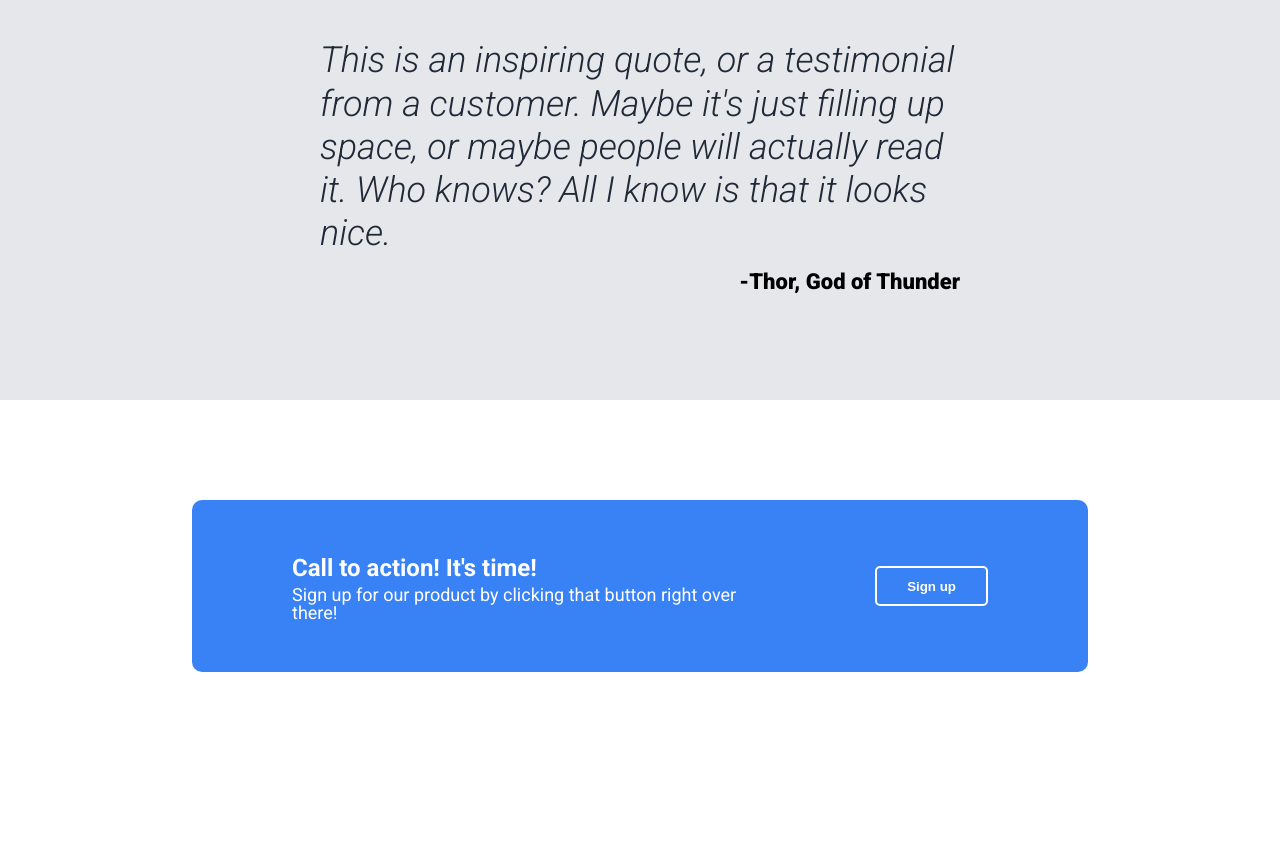
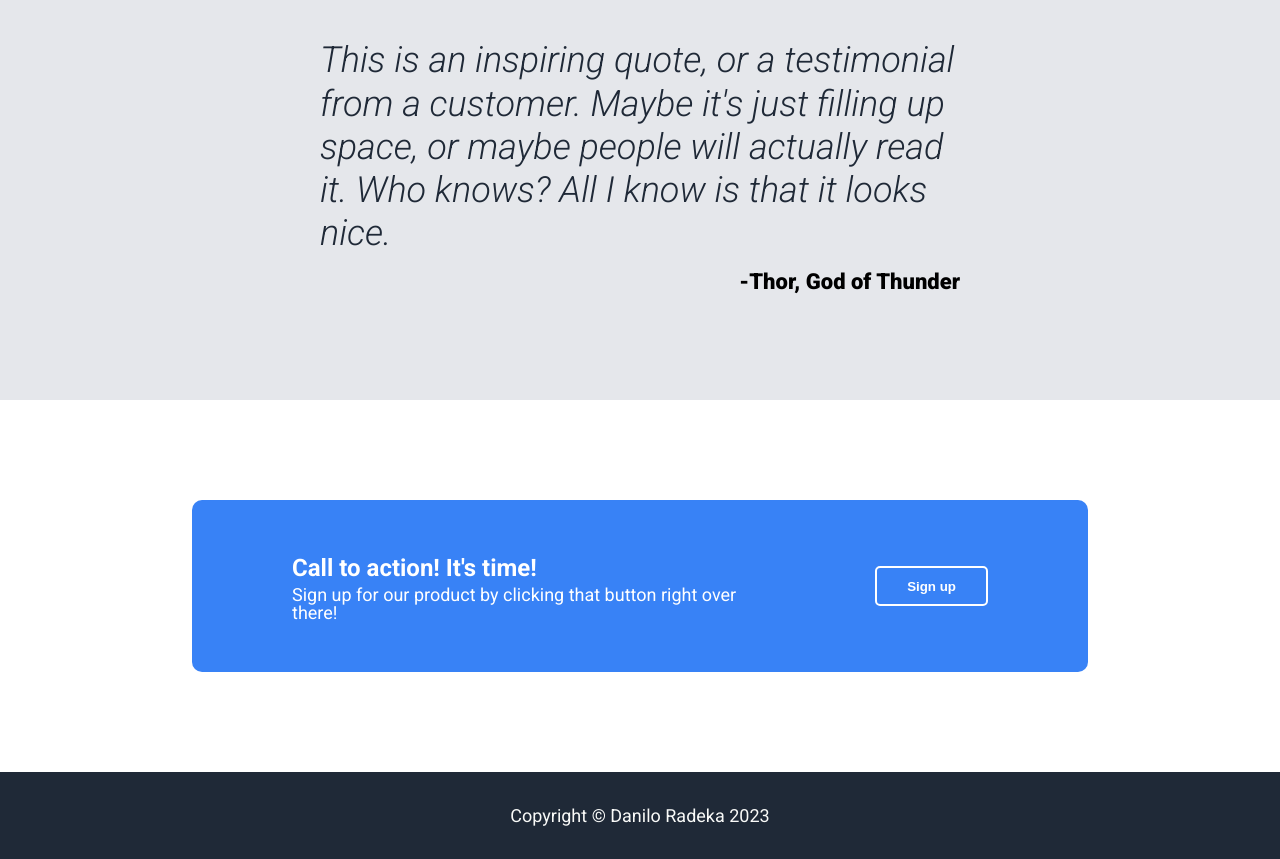
Before and after one commit to RadekaD/odin-landing-page, a plain HTML site: page index.html in a window 1280 px wide. Shown: the part 961-1820 px from the top of the page. Before the commit the page ends 1733 px from the top, so only its background shows below. Drawn offline with nearby package versions, Linux system fonts and the light colour scheme.

Commit message:
Add footer

```diff
--- a/css/style.css
+++ b/css/style.css
@@ -216,3 +216,22 @@ body {
     background-color: #fff;
     color: #3882F6;
 }
+
+footer {
+    background-color: #1f2937;
+    padding-top: 30px;
+    padding-bottom: 30px;
+
+}
+
+footer .container {
+    display: flex;
+    justify-content: center;
+
+}
+
+footer p {
+    margin: 0;
+    color: #F9Faf8;
+    font-size: 18px;
+}
--- a/index.html
+++ b/index.html
@@ -102,5 +102,11 @@
         </div>
     </section>
 
+
+    <footer>
+        <div class="container">
+            <p>Copyright &#169; Danilo Radeka 2023</p>
+        </div>
+    </footer>
 </body>
 </html>
```
